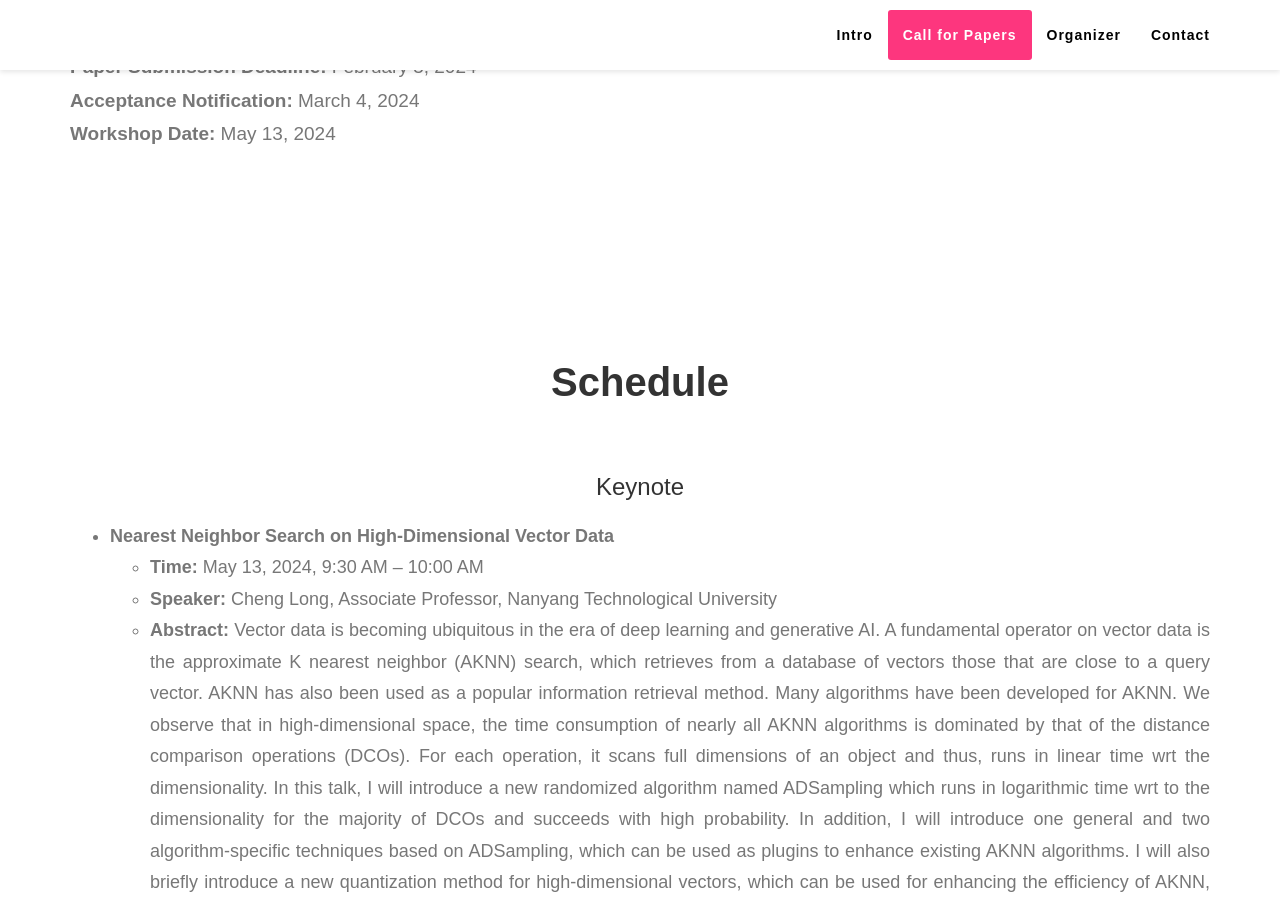
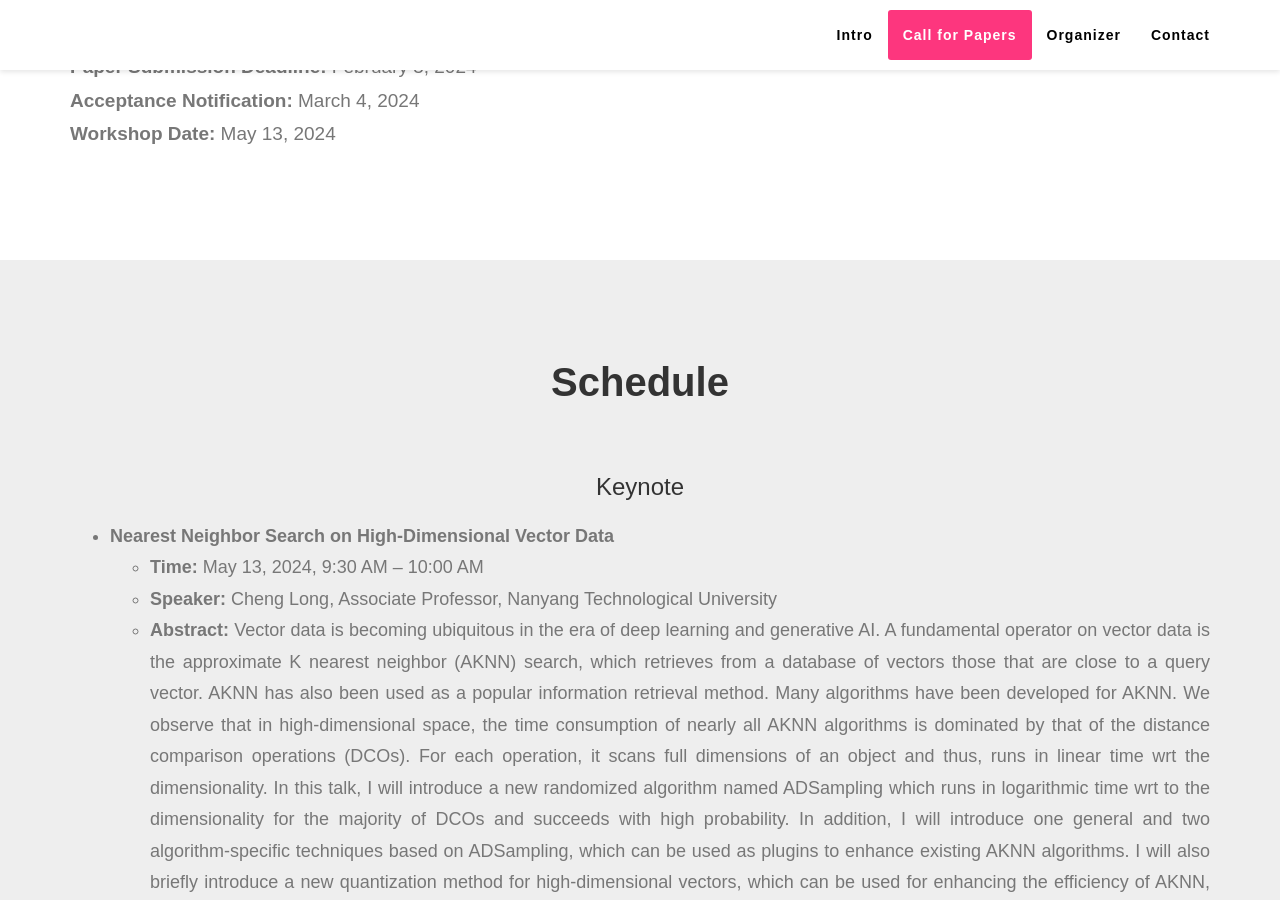
Before and after one commit to IRMeetsLLM/IRMeetsLLM.github.io, a Jekyll site: the page built from index.md, in a window 1280 px wide and 900 px high, scrolled down 3205 px. Built offline with Jekyll 4.4.1, drawn with Linux system fonts in a browser that asks for light colours; nearby versions of some CDN libraries; some web fonts are replaced.

Commit message:
Update home.html

```diff
--- a/_layouts/home.html
+++ b/_layouts/home.html
@@ -68,7 +68,7 @@
 
     {% include summary.html class="bg-mid-gray" %}
     {% include call.html %}
-    {% include schedule2.html %}
+    {% include schedule2.html class="bg-mid-gray" %}
     {% include organizer.html %}
     {% include contact.html class="bg-mid-gray" %}
 
```
